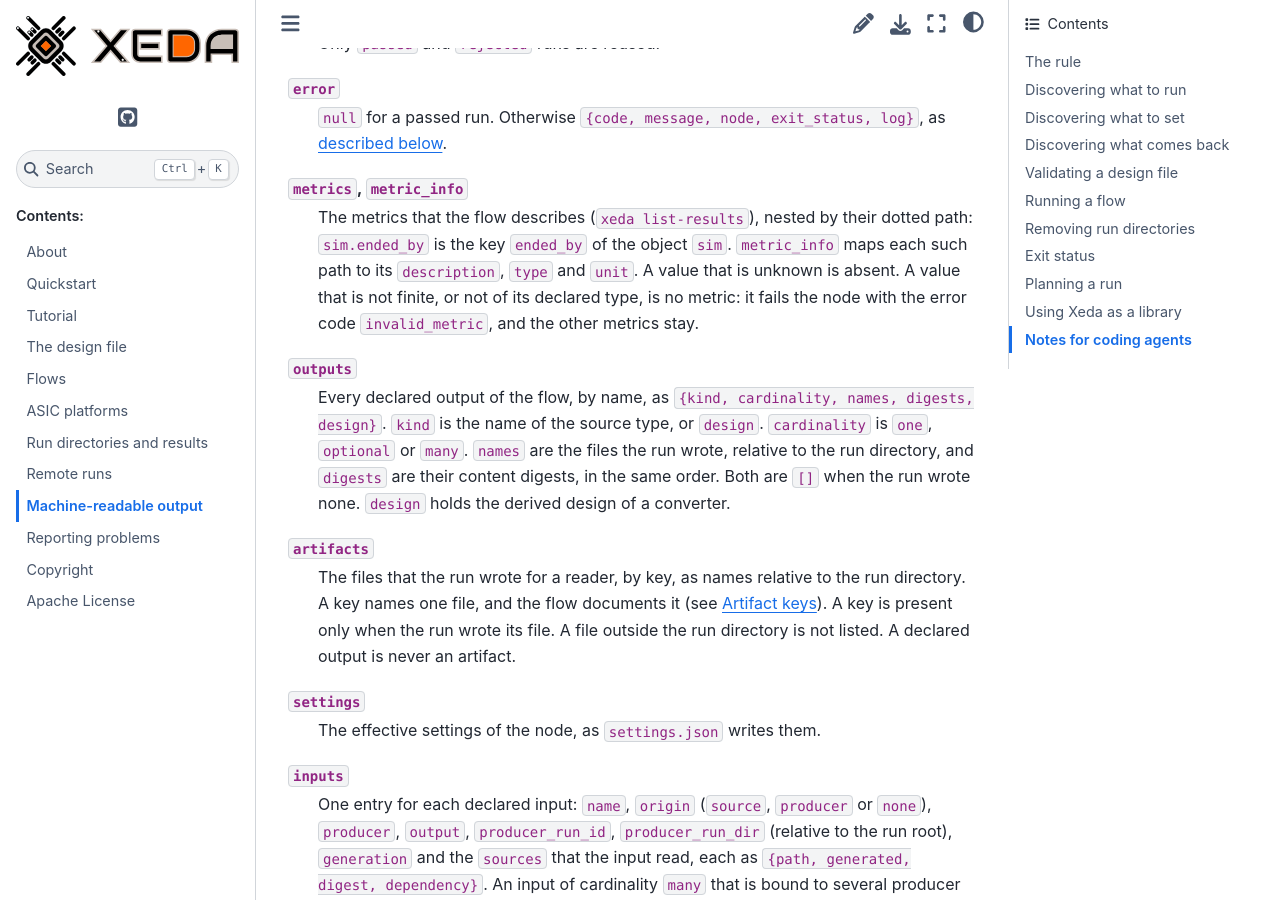
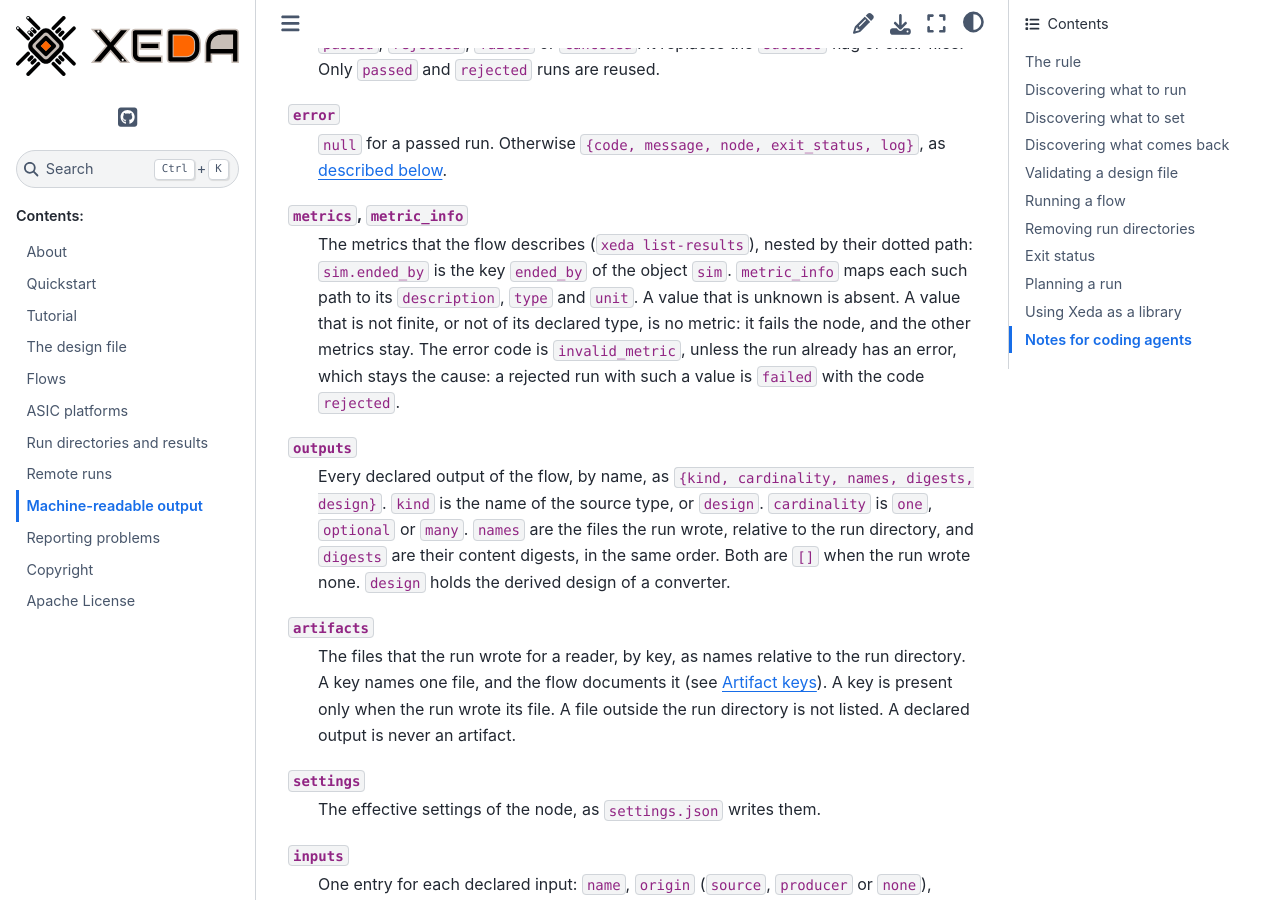
Before and after one commit to XedaHQ/xeda, a Sphinx documentation site: the page built from docs/machine-readable.rst, in a window 1280 px wide and 900 px high, scrolled down 8017 px. Built offline with Sphinx 7.4.7 and the Sphinx Book theme 1.1.4, drawn with Linux system fonts in a browser that asks for light colours; some of the changed text lies outside the part shown.

Commit message:
Say which error a bad metric keeps, and which log a failed Vivado run names
The record documentation says that an error the run already has stays the cause when a metric is invalid, and that error.log names the log of a Vivado run that did not complete its step.

```diff
--- a/docs/machine-readable.rst
+++ b/docs/machine-readable.rst
@@ -301,8 +301,9 @@
 working file and no artifact: ``log`` already holds the output of the tool.
 
 ``error.log`` names the key of the log to read after a failure. For a program that exited with a
-nonzero status it is the key of that program, so a failure of KLayout points at ``klayout_log``. In
-every other case it is ``log``, if the run wrote one, and ``null`` if not.
+nonzero status it is the key of that program, so a failure of KLayout points at ``klayout_log``.
+After a Vivado run that did not complete its step, it is the log of that run (``synth_1_log`` or
+``impl_1_log``). In every other case it is ``log``, if the run wrote one, and ``null`` if not.
 
 .. _results-json:
 
@@ -339,8 +340,10 @@
     The metrics that the flow describes (``xeda list-results``), nested by their dotted path:
     ``sim.ended_by`` is the key ``ended_by`` of the object ``sim``. ``metric_info`` maps each such
     path to its ``description``, ``type`` and ``unit``. A value that is unknown is absent. A
-    value that is not finite, or not of its declared type, is no metric: it fails the node with
-    the error code ``invalid_metric``, and the other metrics stay.
+    value that is not finite, or not of its declared type, is no metric: it fails the node, and
+    the other metrics stay. The error code is ``invalid_metric``, unless the run already has an
+    error, which stays the cause: a rejected run with such a value is ``failed`` with the code
+    ``rejected``.
 ``outputs``
     Every declared output of the flow, by name, as ``{kind, cardinality, names, digests, design}``.
     ``kind`` is the name of the source type, or ``design``. ``cardinality`` is ``one``,
```
